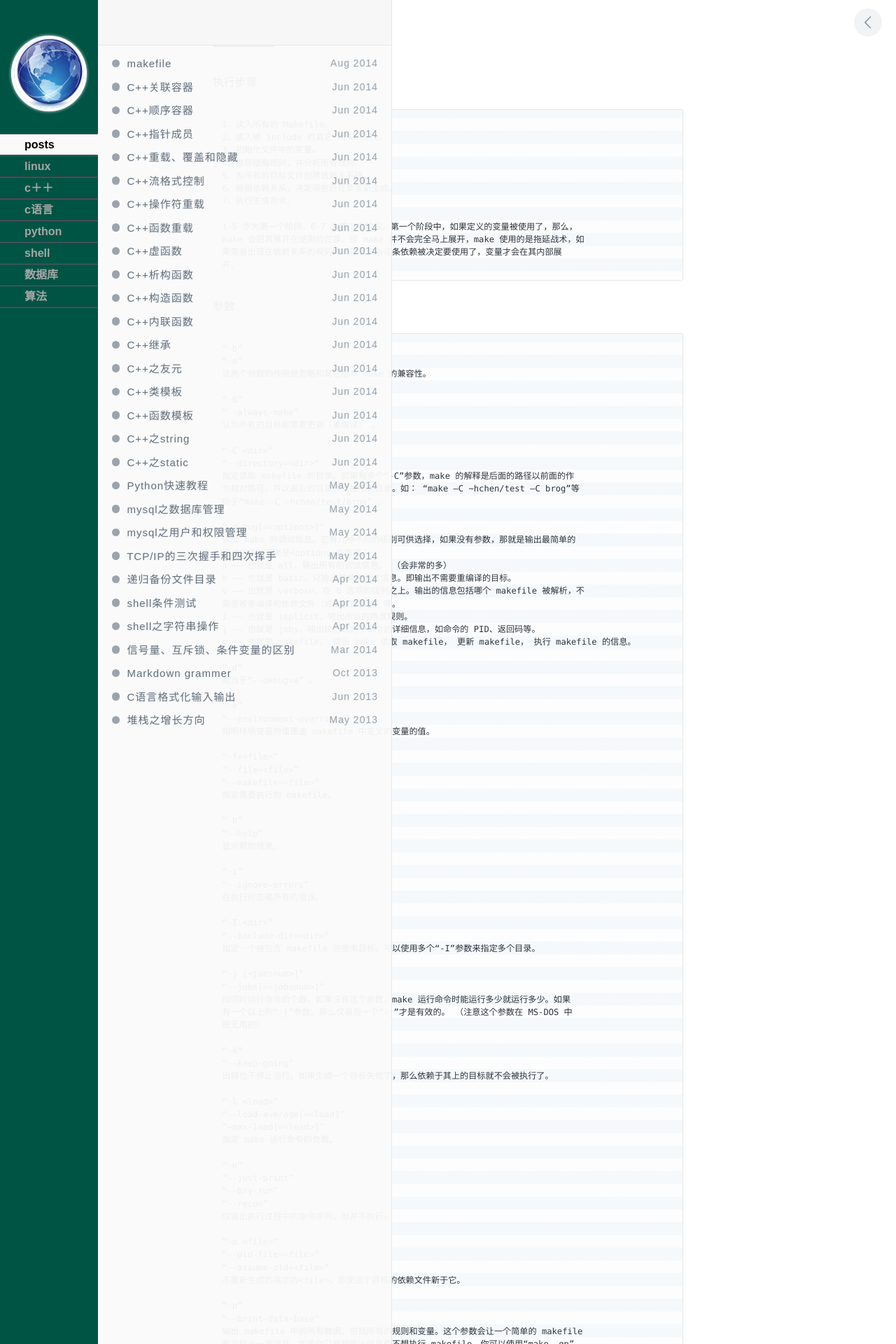
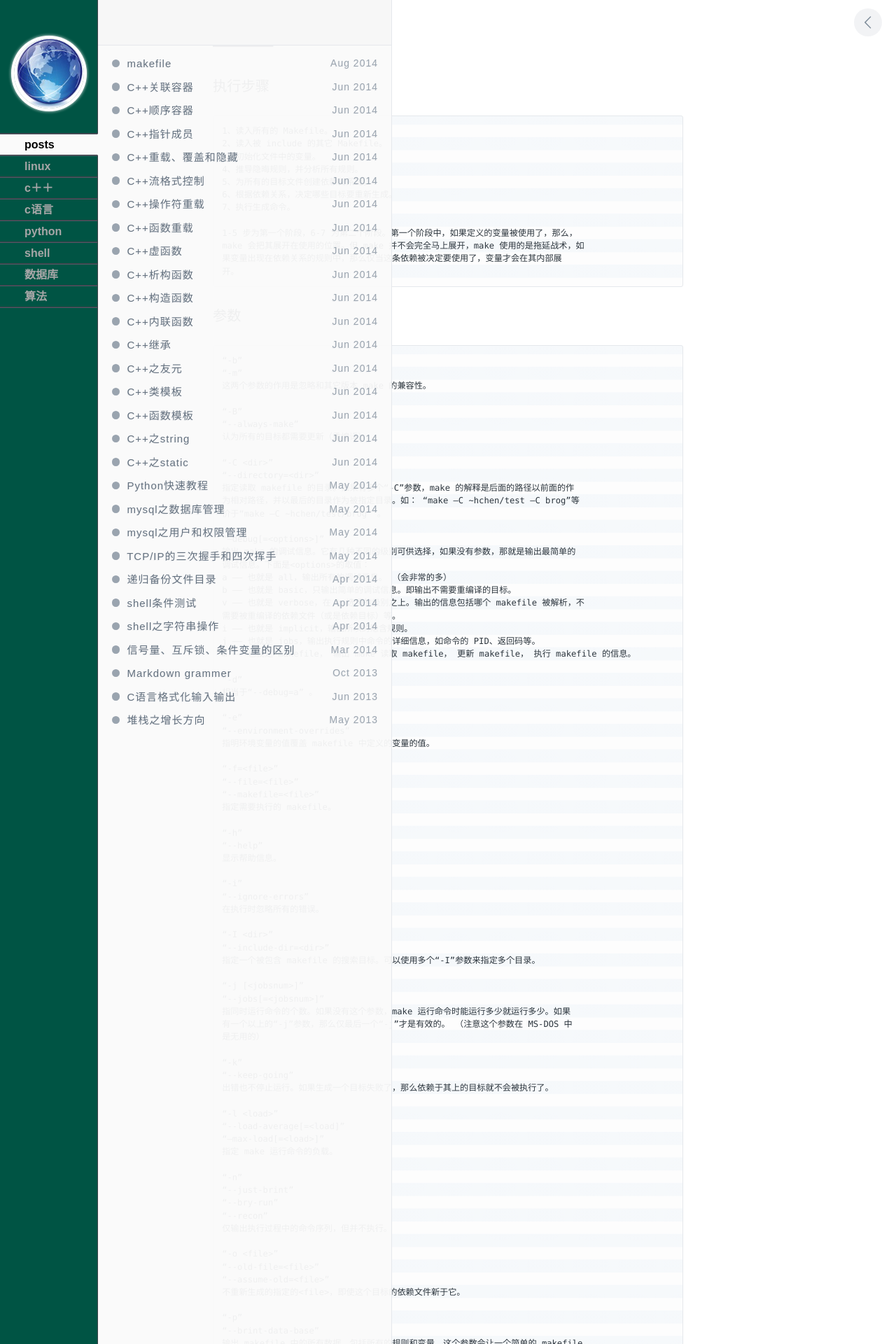
Before and after one commit to segcoredump/segdump.github.io, a Jekyll site: the page built from _posts/2014-08-15-makefile.md, in a window 1280 px wide. Shown: the top 1920 px of the page at 70% size. Built offline with Jekyll 4.4.1, drawn with Linux system fonts in a browser that asks for light colours; nearby versions of some CDN libraries; library files that are not in the unit come from our copies; Markdown is read by kramdown in place of the engine named in the settings.

```diff
--- a/_posts/2014-08-15-makefile.md
+++ b/_posts/2014-08-15-makefile.md
@@ -7,7 +7,7 @@ tags: [shell]
 ---
 
 
-<h3>执行步骤</h3>
+<h2>执行步骤</h2>
 
 
 
@@ -26,7 +26,7 @@ tags: [shell]
 
 
 
-<h3>参数</h3>
+<h2>参数</h2>
 
 
 
@@ -166,7 +166,7 @@ tags: [shell]
 
 
 
-<h3>检查规则</h3>
+<h2>检查规则</h2>
 
 
 
@@ -200,9 +200,9 @@ tags: [shell]
 
 
 
-<h3>文件搜寻</h3>
+<h2>文件搜寻</h2>
 
-<h4>VPATH</h4>
+<h3>VPATH</h3>
 
 
 
@@ -217,7 +217,7 @@ tags: [shell]
 
 
 
-<h4>vpath</h4>
+<h3>vpath</h3>
 
 
 
@@ -266,7 +266,7 @@ tags: [shell]
 
 
 
-<h3>伪目标</h3>
+<h2>伪目标</h2>
 
 
 
@@ -297,7 +297,7 @@ tags: [shell]
 
 
 
-<h3>多目标</h3>
+<h2>多目标</h2>
 
 
 
@@ -313,7 +313,7 @@ tags: [shell]
 
 
 
-<h3>静态模式</h3>
+<h2>静态模式</h2>
 
 
 
@@ -325,9 +325,9 @@ tags: [shell]
 
 
 
-<h3>命令</h3>
+<h2>命令</h2>
 
-<h4>显示命令</h4>
+<h3>显示命令</h3>
 
 
 
@@ -348,7 +348,7 @@ tags: [shell]
 
 
 
-<h4>命令执行</h4>
+<h3>命令执行</h3>
 
 
 
@@ -370,7 +370,7 @@ tags: [shell]
 
 
 
-<h4>命令出错</h4>
+<h3>命令出错</h3>
 
 
 
@@ -390,7 +390,7 @@ tags: [shell]
 
 
 
-<h3>操作符</h3>
+<h2>操作符</h2>
 
 
 
@@ -413,9 +413,9 @@ tags: [shell]
 
 
 
-<h3>函数</h3>
+<h2>函数</h2>
 
-<h4>字符串函数</h4>
+<h3>字符串函数</h3>
 
 
 
@@ -586,7 +586,7 @@ tags: [shell]
 
 
 
-<h4>文件名函数</h4>
+<h3>文件名函数</h3>
 
 
 
@@ -727,7 +727,7 @@ tags: [shell]
 
 
 
-<h3>指定目标</h3>
+<h2>指定目标</h2>
 
 
 
@@ -757,7 +757,7 @@ tags: [shell]
 
 
 
-<h3>隐含规则</h3>
+<h2>隐含规则</h2>
 
 
 
@@ -826,9 +826,9 @@ tags: [shell]
 
 
 
-<h3>变量</h3>
+<h2>变量</h2>
 
-<h4>命令变量</h4>
+<h3>命令变量</h3>
 
 
 
@@ -894,7 +894,7 @@ tags: [shell]
 
 
 
-<h4>命令参数变量</h4>
+<h3>命令参数变量</h3>
 
 
 
@@ -942,9 +942,9 @@ tags: [shell]
 
 
 
-<h3>模式规则</h3>
+<h2>模式规则</h2>
 
-<h4>模式规则介绍</h4>
+<h3>模式规则介绍</h3>
 
 
 
@@ -972,7 +972,7 @@ tags: [shell]
 
 
 
-<h4>自动化变量</h4>
+<h3>自动化变量</h3>
 
 
 
@@ -1046,7 +1046,7 @@ tags: [shell]
 
 
 
-<h3>后缀规则</h3>
+<h2>后缀规则</h2>
 
 
 
```
